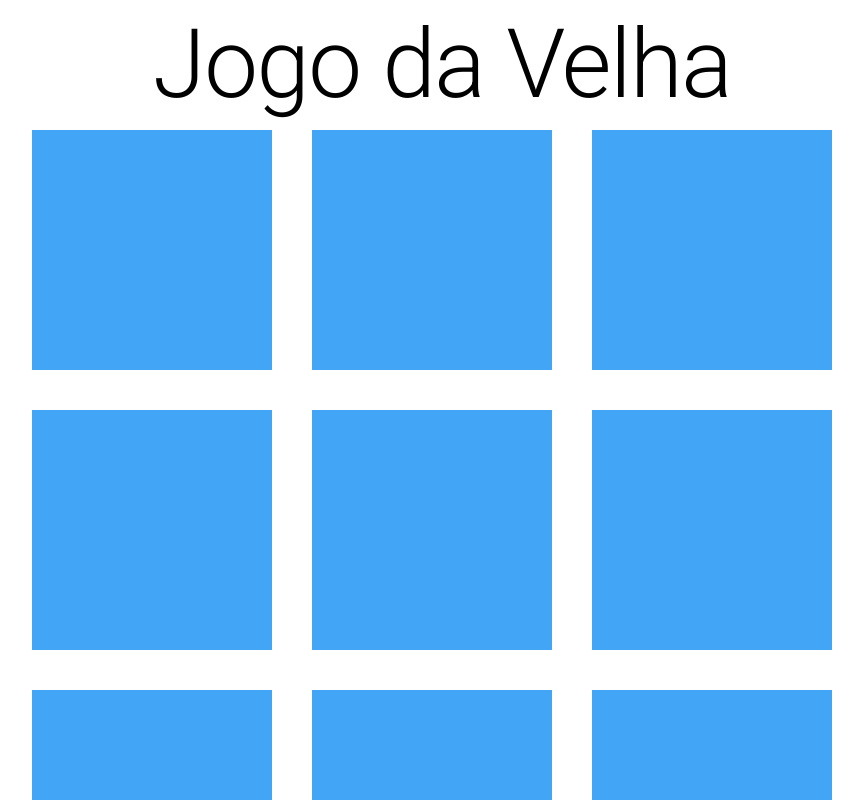
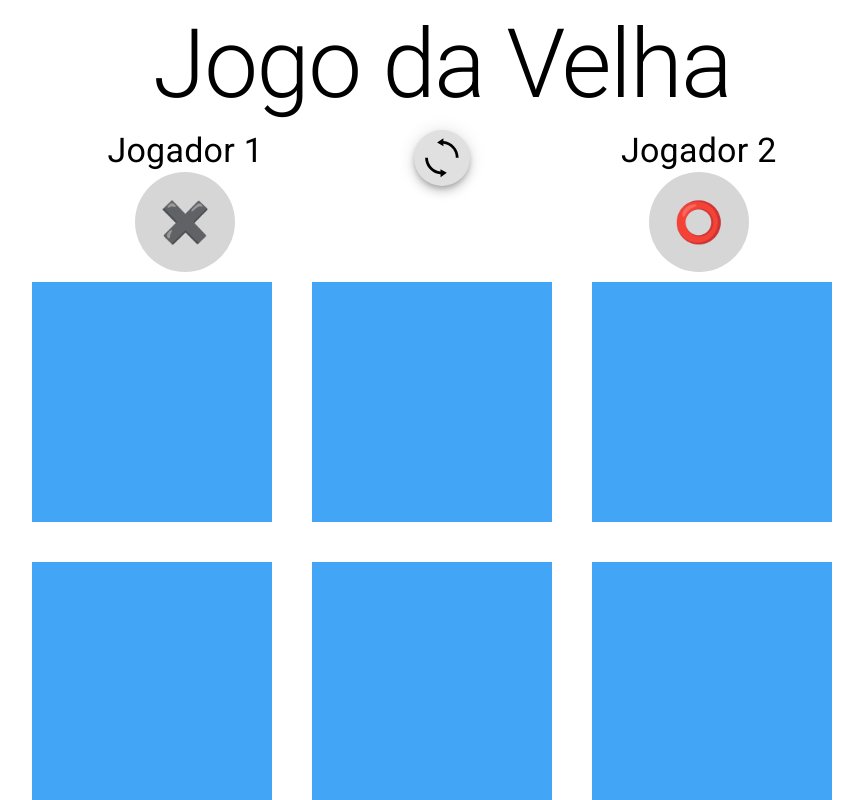
Before and after one commit to jonathatargino/tic-tac-toe, a React (Vite) app: page / in a window 1280 px wide. Shown: the top 800 px of the page, without its empty margins (206-1069 px from the left). Built offline with nearby package versions, Linux system fonts and the light colour scheme.

Commit message:
change players button added

```diff
--- a/src/App.jsx
+++ b/src/App.jsx
@@ -1,12 +1,16 @@
 import './App.css'
-import { useEffect, useState } from 'react';
-import { Container, Typography, Box, Dialog, DialogActions, DialogContent, DialogContentText, DialogTitle, Button } from '@mui/material'
+import { useEffect, useState, useRef } from 'react';
+import { Container, Typography, Box, Dialog, DialogActions, DialogContent, DialogTitle, Button, Fab } from '@mui/material'
+import openChange from '../public/open-change.svg'
+import closedChange from '../public/closed-change.svg'
 
 function App() {
   const [board, setBoard] = useState(Array(9).fill(0))
   const [player, setPlayer] = useState(1);
+  const [playerChanged, setPlayerChanged] = useState(false)
   const [winner, setWinner] = useState(0);
   const [openDialog, setOpenDialog] = useState(false);
+  const render = useRef(0)
 
   useEffect(() => {
     checkWin();
@@ -17,6 +21,14 @@ function App() {
       handleOpenDialog();
     }
   }, [winner])
+
+  useEffect(() => {
+    if (render.current >= 2){
+      handlePlayerChange()
+    } else {
+      render.current += 1
+    }
+  }, [playerChanged])
 
 
   const handleCellClick = (cellIndex) => {
@@ -41,11 +53,11 @@ function App() {
   const checkWin = () => {
     winningWays.forEach((way) => {
       if(way.every(cell => board[cell] === 1)){
-        setWinner(1)
+        playerChanged ? setWinner(2) : setWinner(1);
         return true;
       }
       else if(way.every(cell => board[cell] === 2)){
-        setWinner(2)
+        playerChanged ? setWinner(1) : setWinner(2);
       }
     })
   }
@@ -59,6 +71,11 @@ function App() {
     location.reload();
   }
 
+  const handleChangePlayers = () => {
+    if (board.every(cell => cell === 0)){
+      playerChanged === false ? setPlayerChanged(true) : setPlayerChanged(false)
+    }
+  }
 
   const winningWays = [
     [0,1,2], [3,4,5], [6,7,8], // Horizontal
@@ -74,6 +91,37 @@ function App() {
       <Typography variant='h1' component='h1'>
         Jogo da Velha
       </Typography>
+
+      <Box display={"flex"} justifyContent={"space-around"} alignContent={"center"} width={"100%"}>
+        <Box sx={{display: "flex", flexDirection: "column", alignItems: "center"}}>
+          <Typography variant='h4' component='h4'>
+            Jogador 1
+          </Typography>
+          <Box
+            sx={
+              {width: "100px", height: "100px", backgroundColor: "#cccc", borderRadius: "100%", display: "flex", justifyContent: "center", alignItems: "center", fontSize: "2.5em"}
+            }
+            > {playerChanged ? '⭕' : '✖️'}
+          </Box>
+        </Box>
+
+        <Fab sx={{padding: "8px"}} onClick={handleChangePlayers}>
+          <img src={board.every(cell => cell === 0) ? openChange : closedChange}/>
+        </Fab>
+
+
+        <Box sx={{display: "flex", flexDirection: "column", alignItems: "center"}}>
+          <Typography variant='h4' component='h4'>
+            Jogador 2
+          </Typography>
+          <Box
+            sx={
+              {width: "100px", height: "100px", backgroundColor: "#cccc", borderRadius: "100%", display: "flex", justifyContent: "center", alignItems: "center", fontSize: "2.5em"}
+            }
+            > {playerChanged ? '✖️' : '⭕'}
+          </Box>
+        </Box>
+      </Box>
 
       <Box
         sx={{
```
Also changed, not shown: public/closed-change.svg (added), public/open-change.svg (added).
